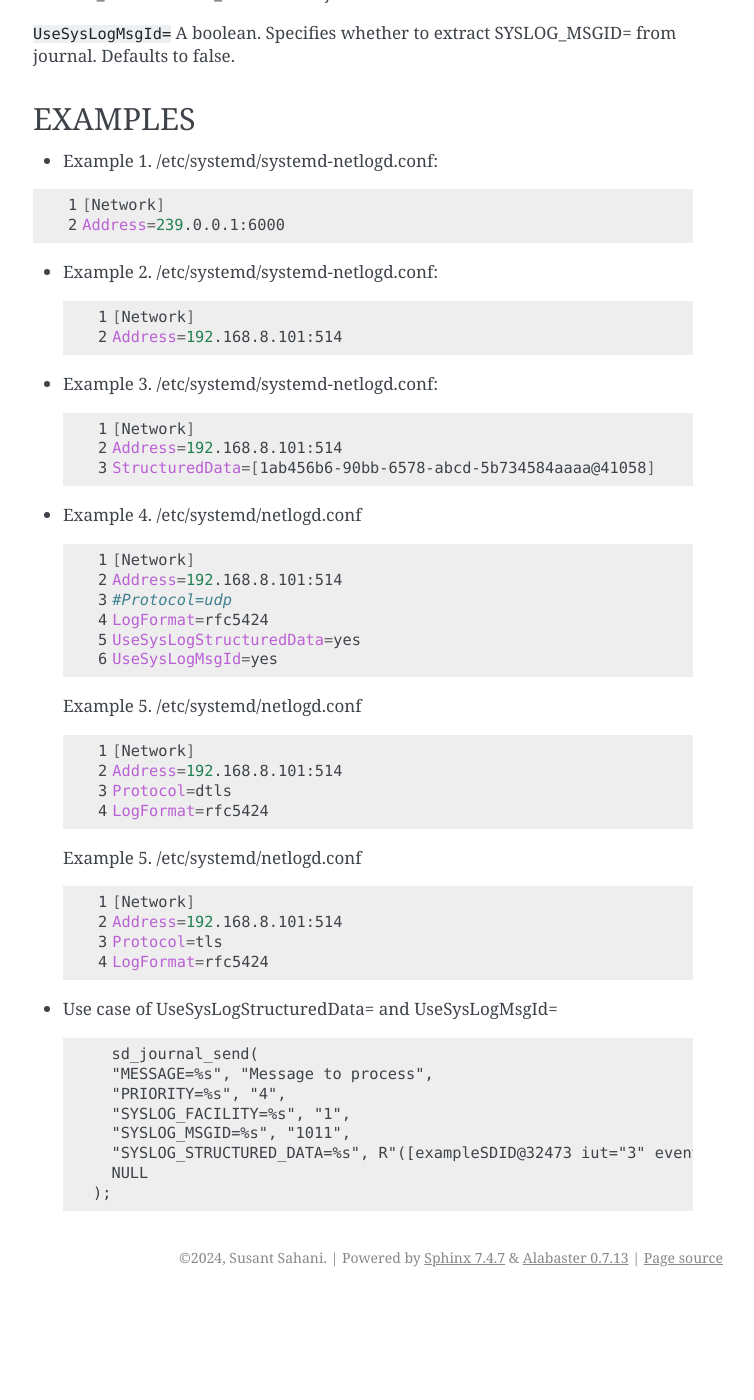
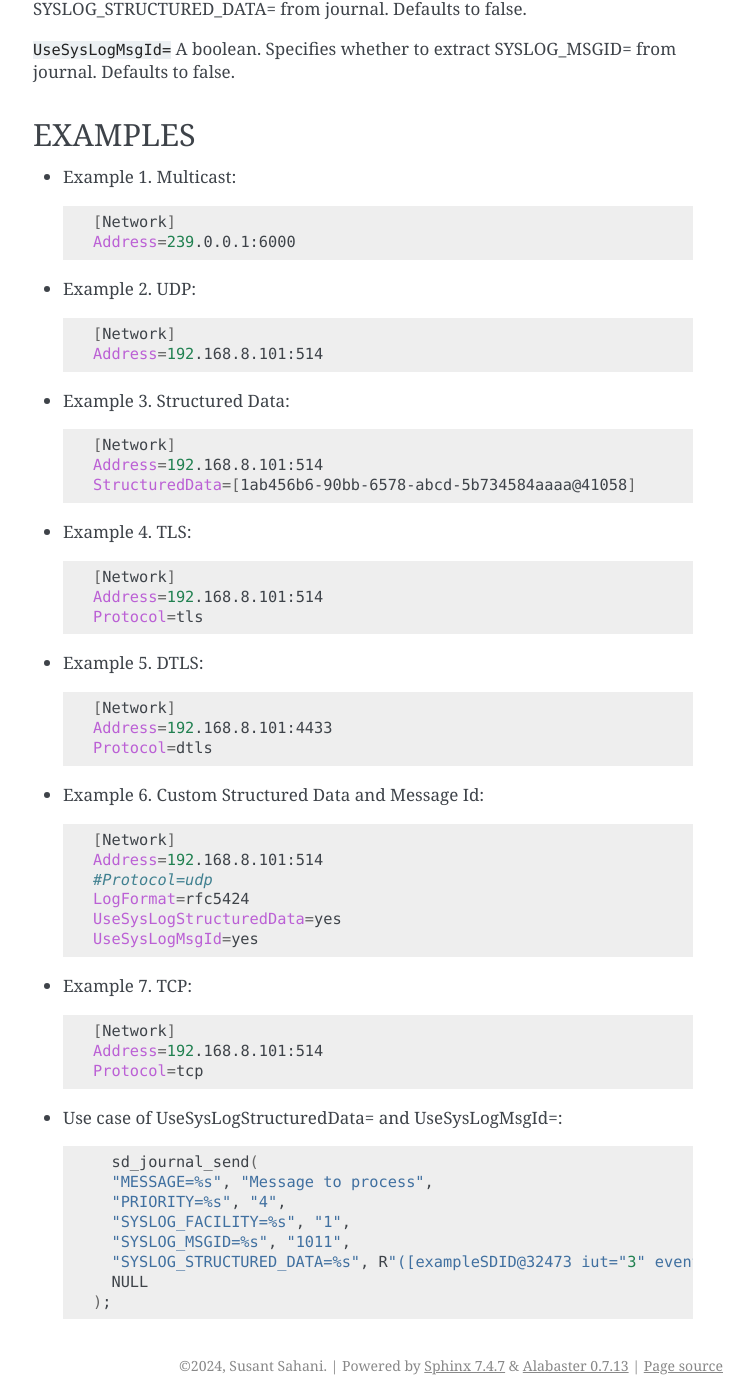
Before and after one commit to systemd/systemd-netlogd, a Sphinx documentation site: the page built from doc/index.rst, in a window 1280 px wide and 1400 px high, scrolled down 1408 px. Shown: the whole window, without its empty margins (387-1141 px from the left). Built offline with Sphinx 7.4.7, drawn with Linux system fonts in a browser that asks for light colours; before the commit the page ends 2705 px from its top, so only the background shows below that.

Commit message:
Man: Add TLS and DTLS to example

```diff
--- a/doc/index.rst
+++ b/doc/index.rst
@@ -45,12 +45,13 @@ This will create a user systemd-journal-netlog
         is shown, interleaved. If the namespace identifier is prefixed with "+" data from the specified namespace and the default namespace is shown,
         interleaved, but no other.
 
-    ``ConnectionRetrySec=``
+|   ``ConnectionRetrySec=``
         Specifies the minimum delay before subsequent attempts to contact a Log server are made.
         Takes a time span value. The default unit is seconds, but other units may be specified,
         see systemd.time(5). Defaults to 30 seconds and must not be smaller than 1 second.
 
-
+|
+|
 |  Optional settings
 
 |  ``StructuredData=``
@@ -65,36 +66,47 @@ This will create a user systemd-journal-netlog
 EXAMPLES
 --------
 
-- Example 1. /etc/systemd/systemd-netlogd.conf::
-
-.. code-block:: bash
-       :linenos:
-
-       [Network]
-       Address=239.0.0.1:6000
-
-
-- Example 2. /etc/systemd/systemd-netlogd.conf::
+- Example 1. Multicast::
 
  .. code-block:: bash
-       :linenos:
 
-       [Network]
-       Address=192.168.8.101:514
+    [Network]
+    Address=239.0.0.1:6000
 
-- Example 3. /etc/systemd/systemd-netlogd.conf::
+- Example 2. UDP::
 
  .. code-block:: bash
-    :linenos:
+
+    [Network]
+    Address=192.168.8.101:514
+
+- Example 3. Structured Data::
+
+ .. code-block:: bash
 
     [Network]
     Address=192.168.8.101:514
     StructuredData=[1ab456b6-90bb-6578-abcd-5b734584aaaa@41058]
 
-- Example 4. /etc/systemd/netlogd.conf
+- Example 4. TLS::
 
  .. code-block:: bash
-    :linenos:
+
+    [Network]
+    Address=192.168.8.101:514
+    Protocol=tls
+
+- Example 5. DTLS::
+
+ .. code-block:: bash
+
+    [Network]
+    Address=192.168.8.101:4433
+    Protocol=dtls
+
+- Example 6. Custom Structured Data and Message Id::
+
+ .. code-block:: bash
 
     [Network]
     Address=192.168.8.101:514
@@ -103,30 +115,17 @@ EXAMPLES
     UseSysLogStructuredData=yes
     UseSysLogMsgId=yes
 
- Example 5. /etc/systemd/netlogd.conf
+- Example 7. TCP::
 
  .. code-block:: bash
-    :linenos:
 
     [Network]
     Address=192.168.8.101:514
-    Protocol=dtls
-    LogFormat=rfc5424
+    Protocol=tcp
 
- Example 5. /etc/systemd/netlogd.conf
+- Use case of UseSysLogStructuredData= and UseSysLogMsgId=::
 
  .. code-block:: bash
-    :linenos:
-
-    [Network]
-    Address=192.168.8.101:514
-    Protocol=tls
-    LogFormat=rfc5424
-
-- Use case of UseSysLogStructuredData= and UseSysLogMsgId=
-
- .. code-block::
-    :linenos:
 
     sd_journal_send(
     "MESSAGE=%s", "Message to process",
```
